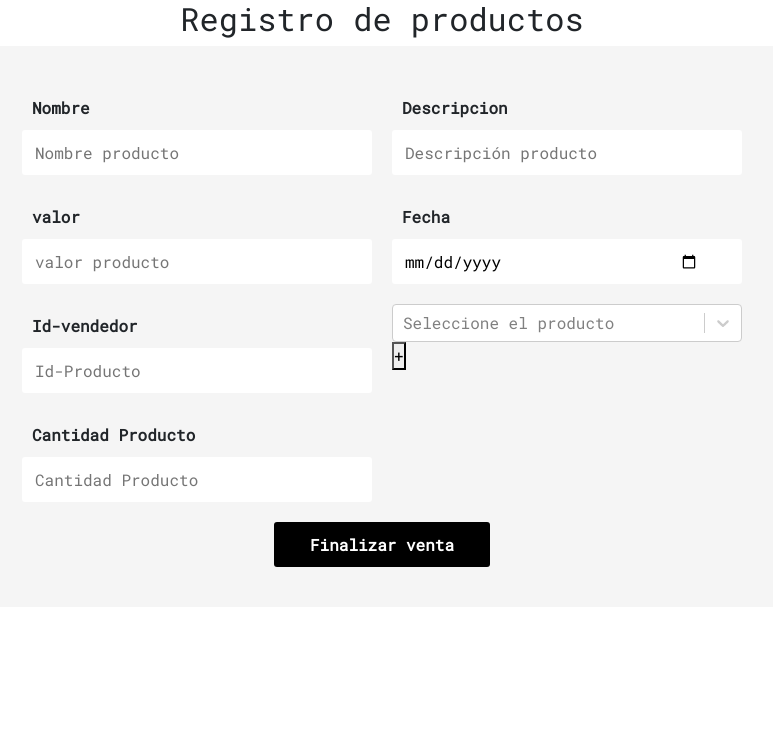
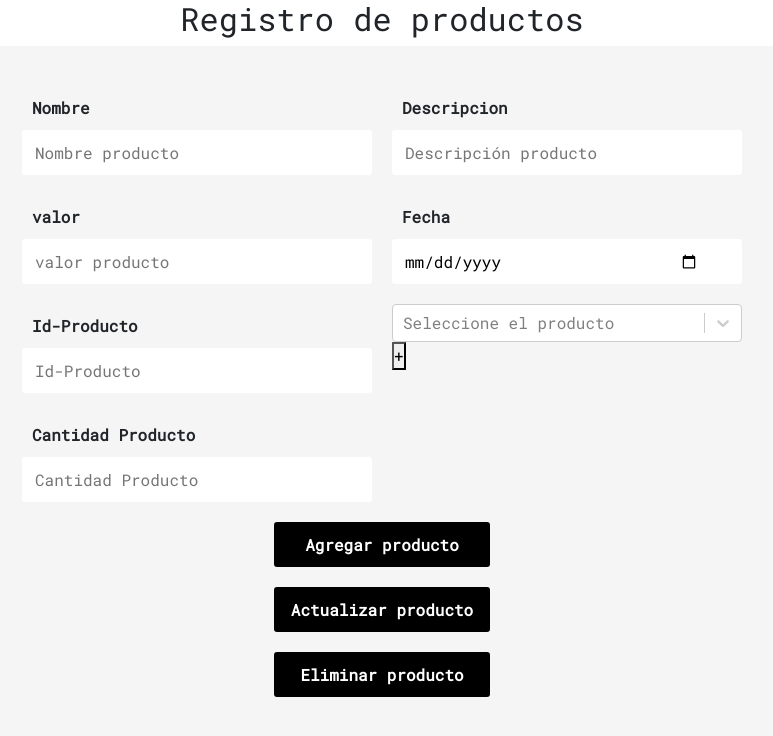
Before and after one commit to ValentinaForeroConde/ProTic, a React (Create React App) app: page /gestionProductos in a window 1280 px wide. Shown: the top 736 px of the page, without its empty margins (258-1031 px from the left). Built offline with nearby package versions, Linux system fonts and the light colour scheme.

Commit message:
se actualizó GestionProductos y se crea el boton de eliminar

```diff
--- a/src/pages/GestionProductos.jsx
+++ b/src/pages/GestionProductos.jsx
@@ -88,7 +88,7 @@ const GestionProductos = () => {
 
                     />
                     <Input
-                    user = "Id-vendedor"
+                    user = "Id-Producto"
                     placeholdercont = "Id-Producto"
                     tipo = "number"
                     lenyenda = "El Id solo admite números"
@@ -114,13 +114,25 @@ const GestionProductos = () => {
                     name = "cantidadProducto"
                     estado = {cantidadProducto}
                     cambiarEstado = {cambiarCantidadProducto}
+                    max = {3}
                     />
                     {formularioValido === false  && <AlertaError/>}
                 <BotonCentrado
-                    nombreBoton = "Finalizar venta"
-                    mensajeBoton = "Venta registrada exitosamente"
+                    nombreBoton = "Agregar producto"
+                    mensajeBoton = "Producto agregado exitosamente"
                     formularioValido = {formularioValido}
                 />
+                <BotonCentrado
+                    nombreBoton = "Actualizar producto"
+                    mensajeBoton = "Producto actualizado exitosamente"
+                    formularioValido = {formularioValido}
+                />
+                <BotonCentrado
+                    nombreBoton = "Eliminar producto"
+                    mensajeBoton = "Producto eliminado exitosamente"
+                    formularioValido = {formularioValido}
+                />
+
             </Formulario>
 
         </main>
```
Also changed, not shown: src/components/BotonEliminar.jsx (added, +14 -0 lines). Lines whose indentation alone changed are shown as unchanged.
